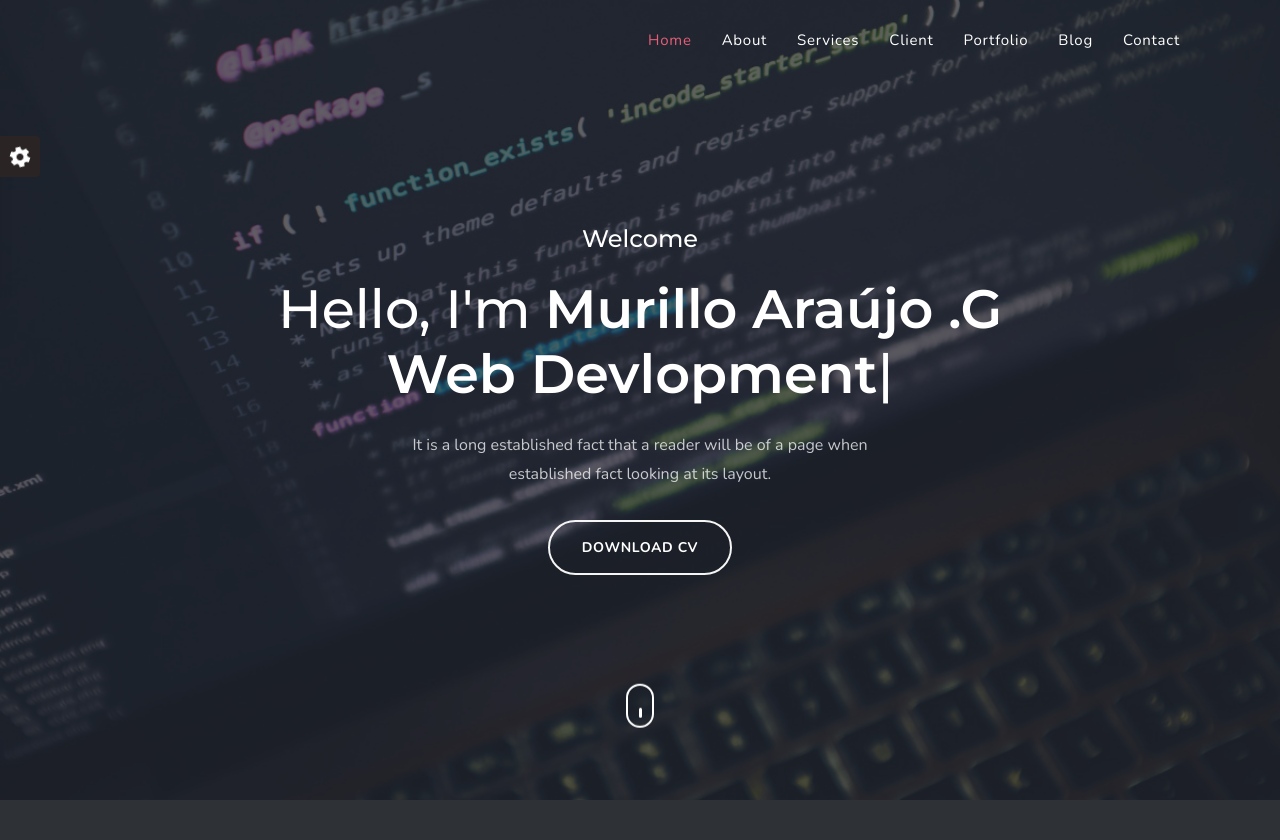
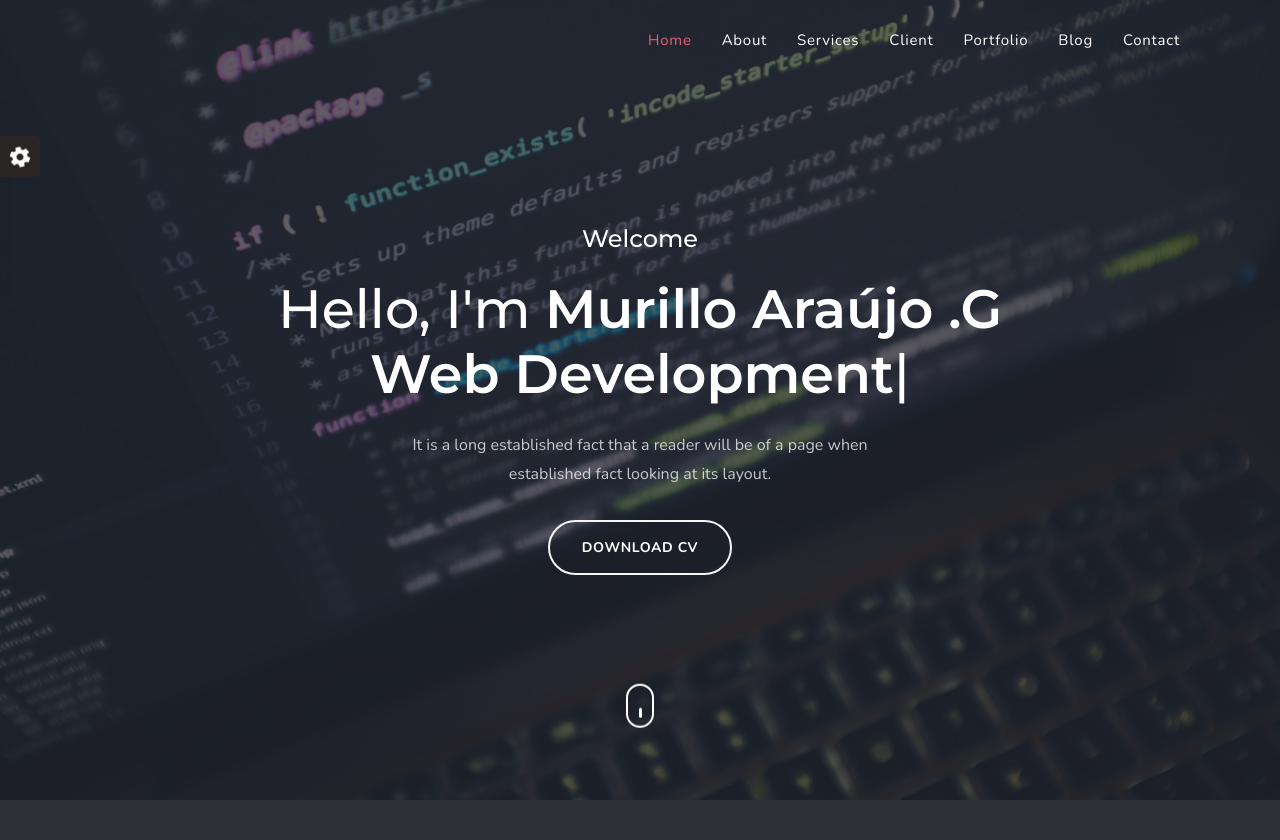
Before and after one commit to MurilloAraujo/portfolio, a PHP site: page / in a window 1280 px wide. Shown: the top 840 px of the page. Run offline with PHP 8.4, Linux system fonts and the light colour scheme.

Commit message:
header modificado

```diff
--- a/index.php
+++ b/index.php
@@ -4,7 +4,7 @@
 <head>
     <meta charset="UTF-8">
     <meta name="viewport" content="width=device-width, initial-scale=1">
-    <title>Murillo | PHP devlopment</title>
+    <title>Murillo | PHP development</title>
     <meta name="description" content="" />
     <meta name="keywords" content="" />
     <meta name="author" content="SRBThemes" />
@@ -97,7 +97,7 @@
                         <div class="col-lg-12">
                             <div class="text-center header-content mx-auto">
                                 <h4 class="text-white first-title mb-4">Welcome</h4>
-                                <h1 class="header-name text-white text-capitalize mb-0">Hello, i'm <span class="element font-weight-bold" data-elements="Murillo Araújo .G Web devlopment"></span></h1>
+                                <h1 class="header-name text-white text-capitalize mb-0">Hello, i'm <span class="element font-weight-bold" data-elements="Murillo Araújo .G Web development"></span></h1>
                                 <p class="text-white mx-auto header-desc mt-4">It is a long established fact that a reader will be of a page when established fact looking at its layout.</p>
                                 <div class="mt-4 pt-2">
                                     <a href="#" class="btn btn-outline-custom btn-round">Download Cv</a>
@@ -122,7 +122,7 @@
             <div class="row align-items-center">
                 <div class="col-lg-6">
                     <div class="mt-3">
-                        <img src="images/about.jpg" alt="" class="img-fluid mx-auto d-block img-thumbnail">
+                        <img src="images/ava.jpg" alt="" class="img-fluid mx-auto d-block img-thumbnail">
                     </div>
                 </div>
                 <div class="col-lg-6">
```
